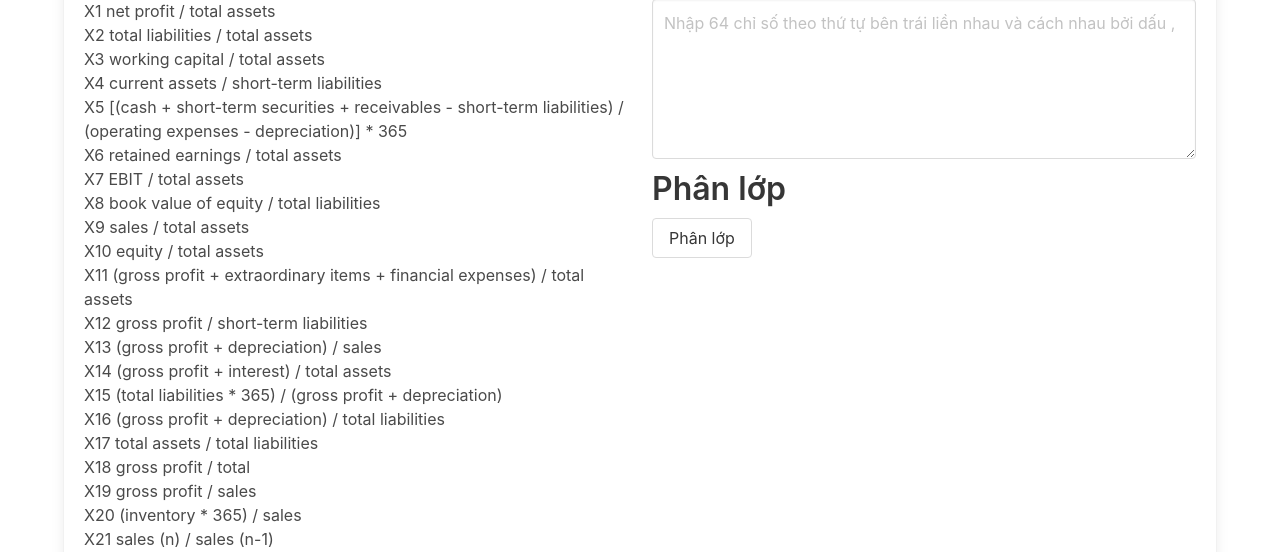
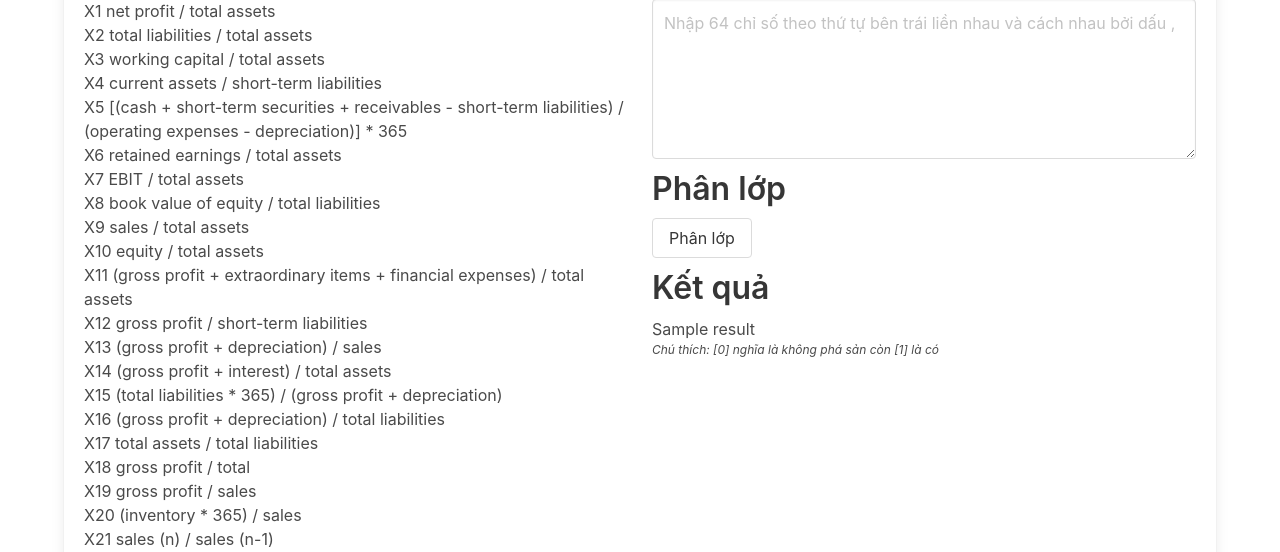
Before and after one commit to duhoang00/BankruptPrediction, a Flask app: template templates/dataprocess.html in a window 1280 px wide. Shown: the part 86-638 px from the top of the page. Run offline with Flask 2, Linux system fonts and the light colour scheme; the template is opened without the code that fills it: most values are stand-ins (such as "Sample title", 1, 10 or a date in 2020).

Commit message:
kinda finish

```diff
--- a/app.py
+++ b/app.py
@@ -51,10 +51,7 @@ def datapreprocess(chosendata, chosenimputation):
 def choosedatatrain(chosendata, chosenimputation, chosenmethod, chosentraintest, value):
     df, Df_missing_stats = preProcessData(chosendata, chosenimputation, True)
     if (chosentraintest == "split"):
-        if (value != "null"):
-            X_train, X_test, y_train, y_test = process.traintestsplit(df, value)
-        else:
-            X_train, X_test, y_train, y_test = process.traintestsplit(df)
+        X_train, X_test, y_train, y_test = process.traintestsplit(df, value)
 
     if (chosenmethod == "decisiontree"):
         confusion_matrix, accuracy_score, classification_report = process.decisionTree(X_train, X_test, y_train, y_test)
@@ -74,7 +71,14 @@ def choosedatapredict(chosendata, chosenimputation, chosenmethod, chosentraintes
 
 @app.route('/predict/<string:chosendata>/<string:chosenimputation>/<string:chosenmethod>/<string:chosentraintest>/<int:value>/<string:userinput>', methods=['GET', 'POST'])
 def predict(chosendata, chosenimputation, chosenmethod, chosentraintest, value, userinput):
-    return render_template("dataprocess.html")
+    df, Df_missing_stats = preProcessData(chosendata, chosenimputation, True)
+    if (chosentraintest == "split"):
+        X_train, X_test, y_train, y_test = process.traintestsplit(df, value)
+
+    if (chosenmethod == "decisiontree"):
+        result = process.decisionTreePredict(X_train, X_test, y_train, y_test, userinput)
+
+    return render_template("dataprocess.html", result = result)
 
 
 def preProcessData(chosendata, chosenimputation, smote):
--- a/templates/datainput.html
+++ b/templates/datainput.html
@@ -42,7 +42,7 @@
     <div class="title">Tiền xử lí dữ liệu</div>
     <p>
       <label class="radio">
-        <input type="radio" name="imputation" value="mean">
+        <input type="radio" name="imputation" value="meanImp">
         Mean imputation
       </label>
     </p>
--- a/templates/dataprocess.html
+++ b/templates/dataprocess.html
@@ -93,7 +93,11 @@
         </div>
         <p>
         <div class="title">Phân lớp</div>
-        <button class="button" id="classification-button">Phân lớp</button>
+        <button class="button mb-3" id="classification-button">Phân lớp</button>
+
+        <div class="title">Kết quả</div>
+        <div>{{ result }}</div>
+        <div class="is-size-7 is-italic">Chú thích: [0] nghĩa là không phá sản còn [1] là có</div>
         </p>
     </div>
 </div>
```
Also changed, not shown: process.py (+16 -14 lines).
